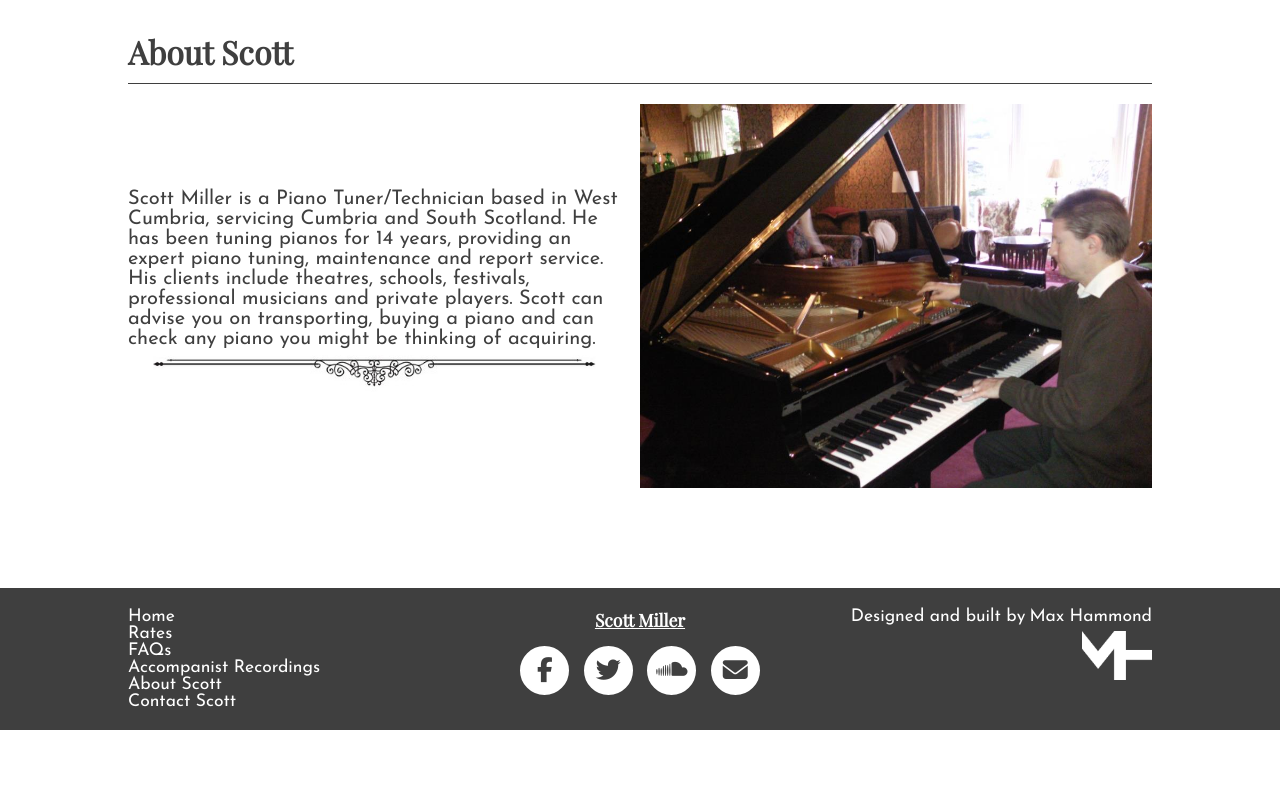
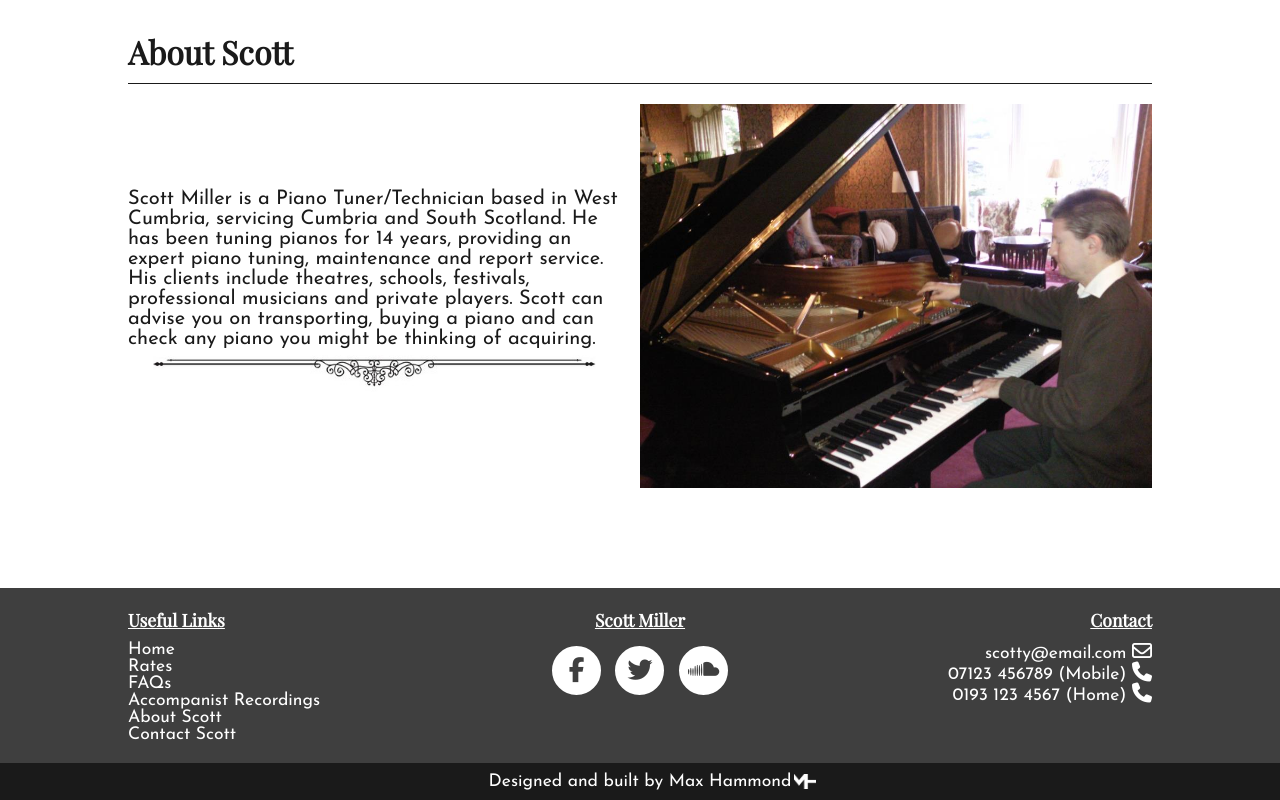
Before and after one commit to maxjhammond/scottsite, a plain HTML site: page index.html in a window 1280 px wide. Shown: the part 970-1770 px from the top of the page. Before the commit the page ends 1700 px from the top, so only its background shows below. Drawn offline with nearby package versions, Linux system fonts and the light colour scheme.

Commit message:
better footer

```diff
--- a/default.less
+++ b/default.less
@@ -29,7 +29,8 @@
 
 // colour variations
 @black:             #000000;
-@offBlack:          #3f3f3f;
+@offBlack:          #1a1a1a;
+@darkgrey:          #3f3f3f;
 @grey:              #868282;
 @lightgrey:         #cccccc;
 @white:             #ffffff;
--- a/index.html
+++ b/index.html
@@ -15,9 +15,9 @@
             src="https://code.jquery.com/jquery-3.2.1.min.js"
             integrity="sha256-hwg4gsxgFZhOsEEamdOYGBf13FyQuiTwlAQgxVSNgt4="
             crossorigin="anonymous"></script>
-    <!--<script src="https://cdn.jsdelivr.net/npm/wowjs@1.1.3/dist/wow.min.js"></script>-->
+    <script src="https://cdn.jsdelivr.net/npm/wowjs@1.1.3/dist/wow.min.js"></script>
     <!--<script src="https://unpkg.com/masonry-layout@4.2.0/dist/masonry.pkgd.min.js"></script>-->
-    <!--<script src="https://unpkg.com/imagesloaded@4/imagesloaded.pkgd.min.js"></script>-->
+    <script src="https://unpkg.com/imagesloaded@4/imagesloaded.pkgd.min.js"></script>
   </head>
   <body>
   <aside class="menu">
@@ -36,9 +36,10 @@
   </div>
     <div class="hero">
       <div class="container heroInner">
-        <h1>Scott Miller</h1>
-        <h4>Piano Tuner/Freelance Musician/Accompanist</h4>
-        <h4 class="mobile">Piano Tuner<br>Freelance Musician<br>Accompanist</h4>
+        <h1 data-wow-delay="0.3s" class="wow fadeIn">Scott Miller</h1>
+        <h4 data-wow-delay="0.5s" class="wow fadeIn">Piano Tuner</h4>
+        <h4 data-wow-delay="0.7s" class="wow fadeIn">Freelance Musician</h4>
+        <h4 data-wow-delay="0.9s" class="wow fadeIn">Accompanist</h4>
       </div>
       <div class="overlay"></div>
       <div class="scroller">
@@ -49,11 +50,12 @@
       <h2>About Scott</h2>
       <p class="divider">
         Scott Miller is a Piano Tuner/Technician based in West Cumbria, servicing Cumbria and South Scotland. He has been tuning pianos for 14 years, providing an expert piano tuning, maintenance and report service. His clients include theatres, schools, festivals, professional musicians and private players. Scott can advise you on transporting, buying a piano and can check any piano you might be thinking of acquiring.
-      </p><img src="img/Scott 3.jpg">
+      </p><img class="wow fadeIn" data-wow-delay="0.3s" src="img/Scott 3.jpg">
     </div>
   <footer>
     <div class="container">
       <div class="footer-section links">
+        <h4>Useful Links</h4>
         <ul class="menu-items">
           <li><a href="#">Home</a></li>
           <li><a href="#">Rates</a></li>
@@ -74,17 +76,39 @@
           <a href="#">
             <i class="fa fa-soundcloud"></i>
           </a>
+        </div>
+      </div><div class="footer-section contact">
+        <h4>Contact</h4>
+        <ul class="menu-items">
+          <li>
             <a href="#">
-            <i class="fa fa-envelope"></i>
+              scotty@email.com <i class="fa fa-envelope-o"></i>
             </a>
+          </li>
+          <li>
+            <a href="#">
+              07123 456789 (Mobile) <i class="fa fa-phone"></i>
+            </a>
+          </li>
+          <li>
+            <a href="#">
+              0193 123 4567 (Home)  <i class="fa fa-phone"></i>
+            </a>
+          </li>
+        </ul>
     </div>
-      </div><div class="footer-section credit">
-        <p>Designed and built by</p><a class="max" href="https://twitter.com/maxhweb">Max Hammond</a>
-        <a class="logo" href="https://twitter.com/maxhweb"></a>
     </div>
+    <div class="credit">
+      <span>Designed and built by
+        <a class="max" href="https://twitter.com/maxhweb">Max Hammond</a>
+      </span>
     </div>
   </footer>
     <script>
+      $(document).imagesLoaded( function(){
+
+        new WOW().init();
+
         $('.menubtn i').on('click', function(){
 
             $('.menu').toggleClass('active');
@@ -115,6 +139,8 @@
                 }
             });
         });
+
+      });
     </script>
   </body>
 </html>
--- a/styles.less
+++ b/styles.less
@@ -12,10 +12,6 @@
   &:focus{
     outline: none;
   }
-}
-
-html{
-  min-height: 100vh;
 }
 
 h1, p{
@@ -129,7 +125,7 @@ header{
     cursor: pointer;
     transition: all ease 0.2s;
     &.dark{
-      color: @offBlack;
+      color: @darkgrey;
     }
   }
   &.scrolled{
@@ -148,7 +144,7 @@ header{
   top: 0;
   transition: left ease 0.3s;
   z-index: 99;
-  background: @offBlack;
+  background: @darkgrey;
   color: @white;
   h3{
     margin: 100px 20px 0;
@@ -265,6 +261,9 @@ footer{
     text-align: right;
     top: 40vh;
     right: 25vw;
+    h1, h4 {
+      font-weight: 500 !important;
+    }
     h1{
       display: inline-block;
       position: relative;
@@ -280,18 +279,12 @@ footer{
         bottom: -5px;
       }
     }
-    h4.mobile{
-      display: none;
+    h4{
+      margin: 0;
     }
     @media (max-width: 640px){
       right: 0;
       top: 20vh;
-      h4{
-        display: none;
-      }
-      h4.mobile{
-        display: block;
-      }
     }
   }
   .scroller{
@@ -340,13 +333,16 @@ footer{
 
 footer{
   padding: 20px;
-  background: @offBlack;
+  background: @darkgrey;
   color: @white;
   font-size: @small;
   .footer-section{
     display: inline-block;
     width: 33.333%;
     vertical-align: top;
+    h4{
+      text-decoration: underline;
+    }
     @media (max-width: 768px){
       display: block;
       width: 100%;
@@ -355,9 +351,6 @@ footer{
     }
     &.social{
       text-align: center;
-      h4{
-        text-decoration: underline;
-      }
       .social-links{
         a{
           background: @white;
@@ -373,7 +366,7 @@ footer{
           z-index: 2;
           transition: all ease 0.2s;
           i{
-            color: @offBlack;
+            color: @darkgrey;
             vertical-align: top;
             cursor: pointer;
             transition: all ease 0.2s;
@@ -399,12 +392,42 @@ footer{
         }
       }
     }
-    &.credit{
+    &.contact{
       text-align: right;
+      .menu-items{
+        li{
           a{
-        font-size: @medium;
+            i{
+              font-size: 20px;
+            }
+          }
+        }
+      }
+    }
+  }
+  .credit{
+    text-align: center;
+    background: @offBlack;
+    margin: 20px -20px -20px -20px;
+    padding: 10px;
+    span{
+
+    }
+    a{
+      font-size: @small;
       position: relative;
       &::after{
+        content: '';
+        display: inline-block;
+        position: absolute;
+        top: 1px;
+        right: -25px;
+        background: url("http://127.0.0.1:8887/img/logo/mh-logo.png") center center no-repeat;
+        width: 22px;
+        height: 15px;
+        background-size: 100%;
+      }
+      &::before{
         position: absolute;
         content: '';
         width: 0px;
@@ -413,34 +436,25 @@ footer{
         display: inline-block;
         transition: width 0.2s ease;
         left: 0;
-          bottom: -1px;
+        bottom: -2px;
       }
       img{
         cursor: pointer;
       }
-        &:hover{
-          &::after{
-            width: 100%;
-          }
+
+      &.max{
+        font-size: 1em;
       }
 
-        &.max{
-          margin-left: 4px;
-        }
-      }
-      .logo{
-        background: url("img/logo/mh-logo.png") center center no-repeat;
-        width: 70px;
-        height: 50px;
-        background-size: 100%;
-        margin-top: 5px;
-        &::after{
-          display: none;
-        }
-        @media (max-width: 768px){
-          display: block;
+      &:hover{
+        &::before {
+          width: 122%;
         }
       }
     }
   }
 }
+
+.wow {
+  visibility: hidden;
+}
```
Lines whose indentation alone changed are shown as unchanged.
